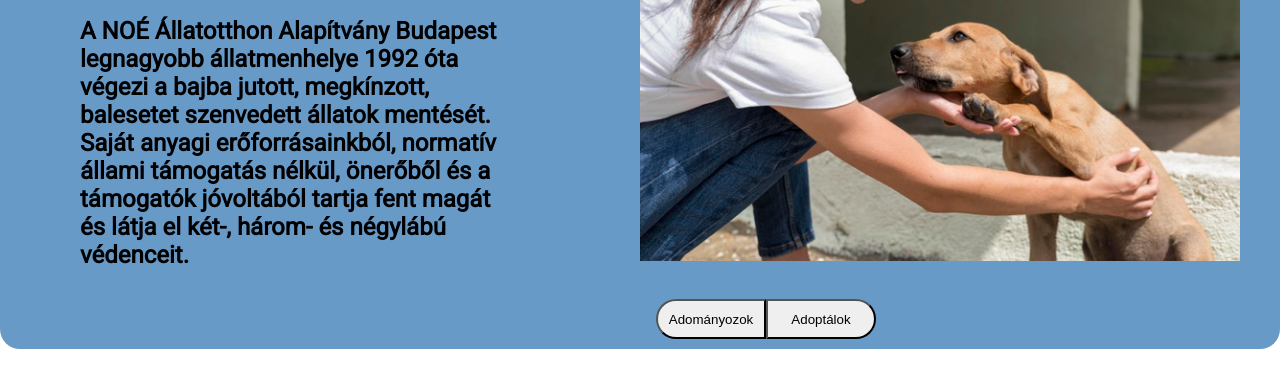
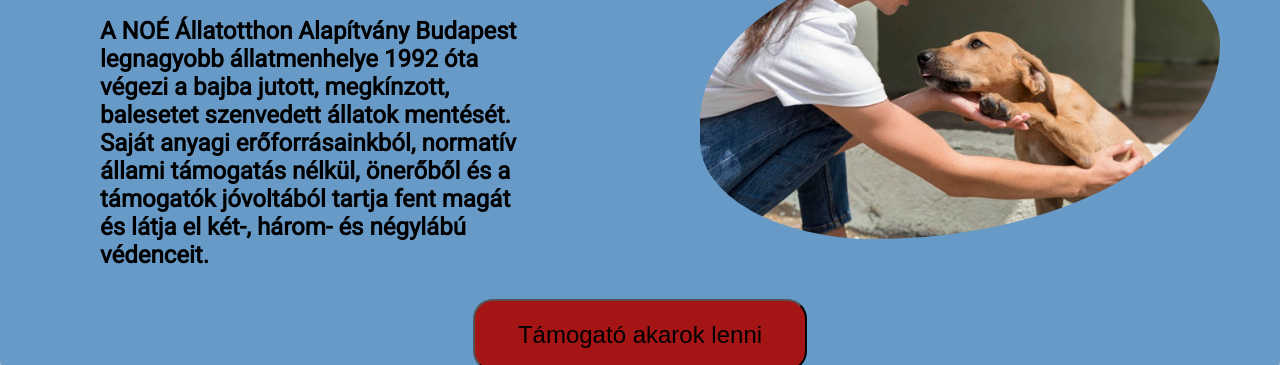
Before and after one commit to TamasKrisztian/TamasKrisztian.github.io, a plain HTML site: page html/index.html in a window 1280 px wide. Shown: the part 226-591 px from the top of the page. Drawn offline with nearby package versions, Linux system fonts and the light colour scheme.

Commit message:
Make button red

```diff
--- a/css/_main_page.scss
+++ b/css/_main_page.scss
@@ -20,15 +20,15 @@
     justify-content: space-around;
 
     #message,
-    img {
+    #img {
       width: 100%;
       flex-shrink: 0;
       flex-grow: 1;
     }
 
     img {
-      max-width: 600px;
-      height: auto;
+      border-radius: 90% 50% 100% 50%;
+      max-width: 520px;
     }
 
     #message {
@@ -46,24 +46,22 @@
   position: sticky;
   top: 0;
   display: flex;
+  align-items: center;
+  justify-content: center;
   padding: 10px;
   border-radius: 0 0 $radius $radius;
   button {
     cursor: pointer;
+    font-size: 1.5em;
     height: 3em;
+    width: 25ch;
     outline: none;
-    width: 110px;
-    &:first-child {
-      border-radius: $radius 0 0 $radius;
-      margin-left: calc(60% - 110px);
-    }
-    &:nth-child(2) {
-      border-radius: 0 $radius $radius 0;
-    }
+    border-radius: $radius;
+    background-color: rgb(165, 21, 21);
   }
 }
 
-@media only screen and (min-width: 550px) {
+@media only screen and (min-width: 900px) {
   #main .container {
     #message,
     img {
--- a/html/index.html
+++ b/html/index.html
@@ -33,8 +33,7 @@
 		</div>
 	</section>
 	<div id="btn-bar">
-		<button>Adományozok</button>
-		<button>Adoptálok</button>
+		<button>Támogató akarok lenni</button>
 	</div>
 
 	<h1>Segítségével mi is tudunk segíteni</h1>
```
Also changed, not shown: css/style.css.
